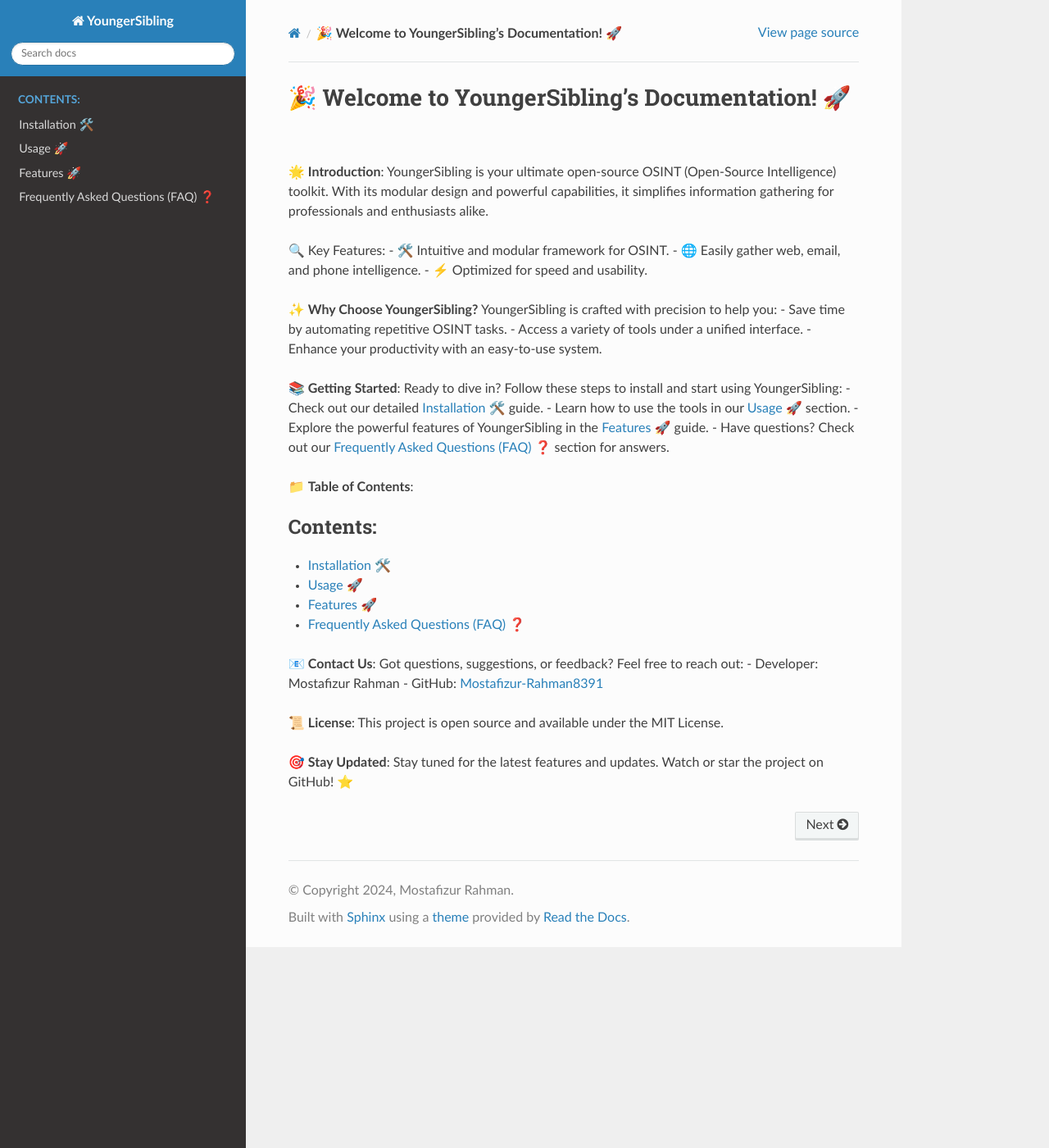
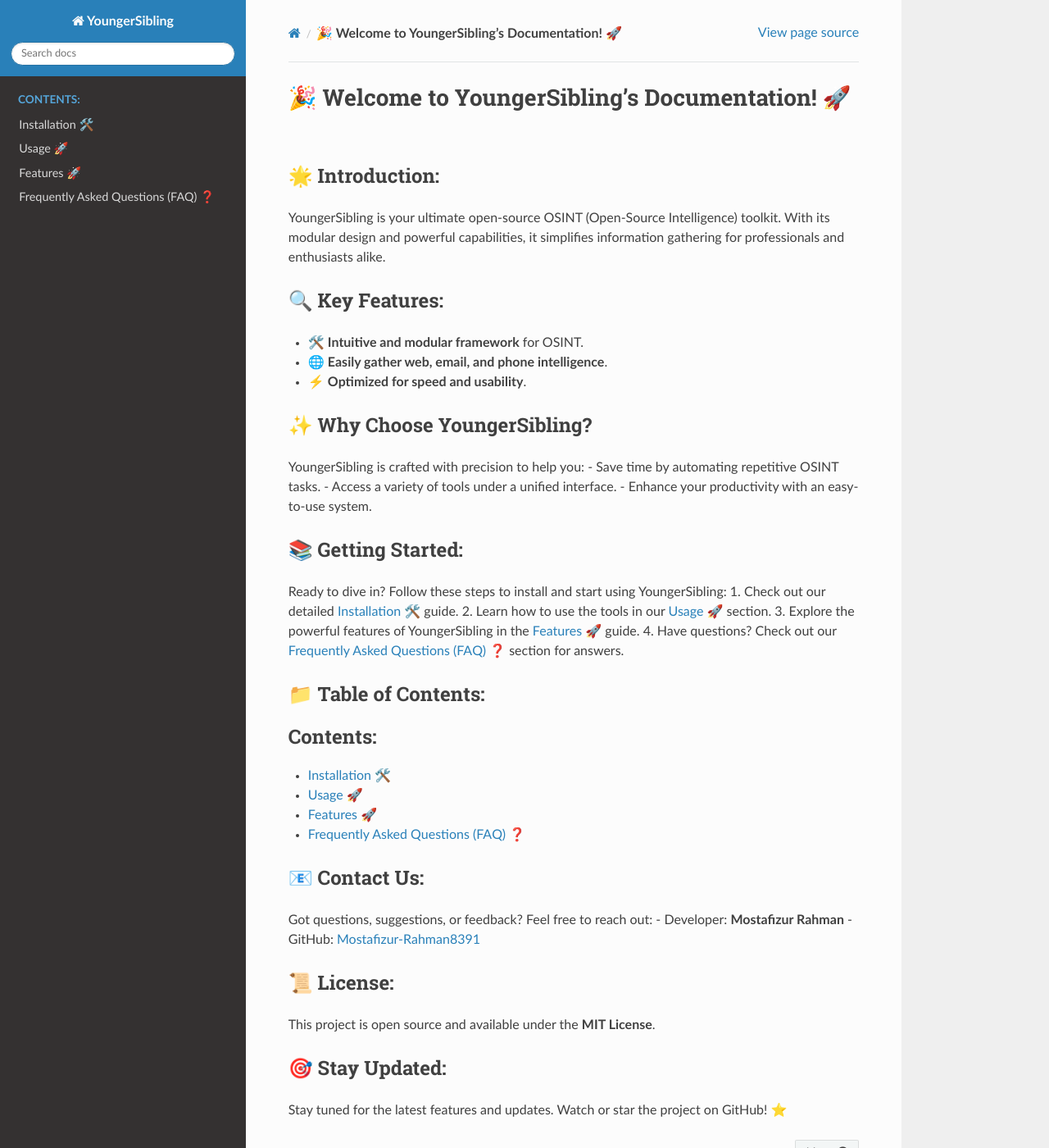
Before and after one commit to Mostafizur-Rahman8391/YoungerSibling, a Sphinx documentation site: the page built from docs/source/index.rst, in a window 1280 px wide and 1400 px high. Shown: the whole window at 82% size. Built offline with Sphinx 7.4.7 and the Read the Docs theme 3.1.0, drawn with Linux system fonts in a browser that asks for light colours.

Commit message:
Fix issues in Docs

```diff
--- a/docs/source/index.rst
+++ b/docs/source/index.rst
@@ -7,28 +7,32 @@
 ===================================================
 
 🌟 **Introduction**:
+----------------------
 YoungerSibling is your ultimate open-source OSINT (Open-Source Intelligence) toolkit. With its modular design and powerful capabilities, it simplifies information gathering for professionals and enthusiasts alike.
 
-🔍 Key Features:
-- 🛠️ Intuitive and modular framework for OSINT.
-- 🌐 Easily gather web, email, and phone intelligence.
-- ⚡ Optimized for speed and usability.
+🔍 **Key Features**:
+--------------------
+- 🛠️ **Intuitive and modular framework** for OSINT.
+- 🌐 **Easily gather web, email, and phone intelligence**.
+- ⚡ **Optimized for speed and usability**.
 
 ✨ **Why Choose YoungerSibling?**
+--------------------------------
 YoungerSibling is crafted with precision to help you:
 - Save time by automating repetitive OSINT tasks.
 - Access a variety of tools under a unified interface.
 - Enhance your productivity with an easy-to-use system.
 
 📚 **Getting Started**:
+----------------------
 Ready to dive in? Follow these steps to install and start using YoungerSibling:
-- Check out our detailed :doc:`installation` guide.
-- Learn how to use the tools in our :doc:`usage` section.
-- Explore the powerful features of YoungerSibling in the :doc:`features` guide.
-- Have questions? Check out our :doc:`faq` section for answers.
+1. Check out our detailed :doc:`installation` guide.
+2. Learn how to use the tools in our :doc:`usage` section.
+3. Explore the powerful features of YoungerSibling in the :doc:`features` guide.
+4. Have questions? Check out our :doc:`faq` section for answers.
 
 📁 **Table of Contents**:
-
+-------------------------
 .. toctree::
    :maxdepth: 2
    :caption: Contents:
@@ -39,14 +43,16 @@
    features
    faq
 
-
 📧 **Contact Us**:
+-----------------
 Got questions, suggestions, or feedback? Feel free to reach out:
-- Developer: Mostafizur Rahman
+- Developer: **Mostafizur Rahman**
 - GitHub: `Mostafizur-Rahman8391 <https://github.com/Mostafizur-Rahman8391/YoungerSibling>`_
 
 📜 **License**:
-This project is open source and available under the MIT License.
+---------------
+This project is open source and available under the **MIT License**.
 
 🎯 **Stay Updated**:
+--------------------
 Stay tuned for the latest features and updates. Watch or star the project on GitHub! ⭐
```
